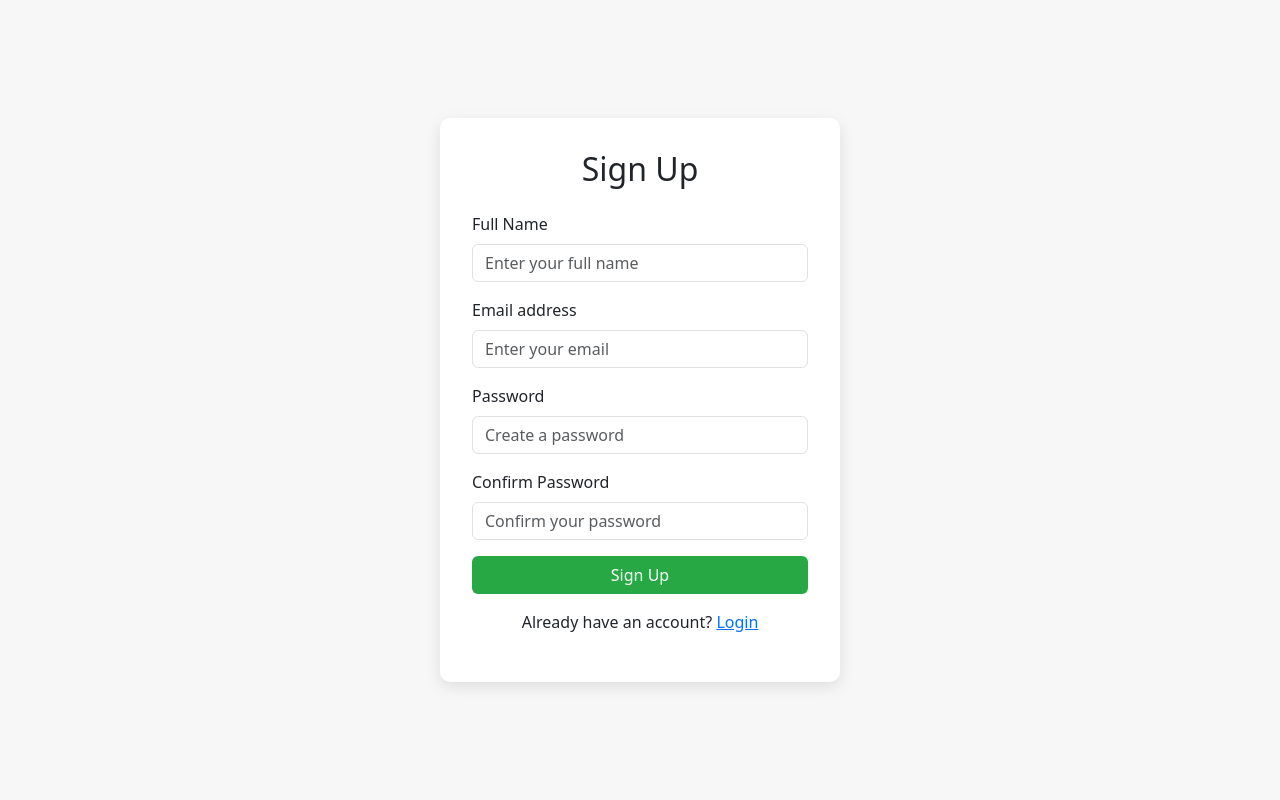
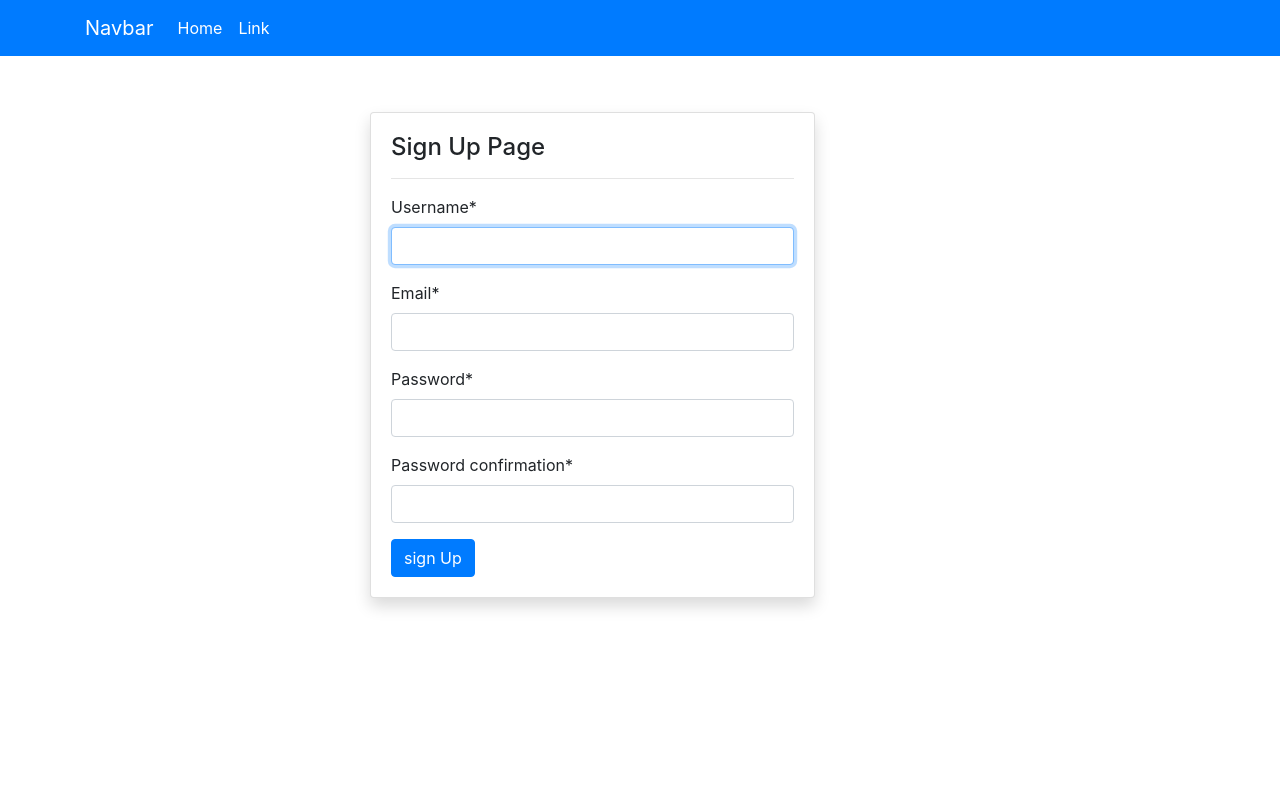
Before and after one commit to wd-princelathiya/my_blog_app, a Django app: template templates/users/sign_up.html in a window 1280 px wide. Run offline with Django 5.2, Linux system fonts and the light colour scheme; the template is opened without the code that fills it: values that come from a table or form of the project are taken from there, others are empty; some libraries are stand-ins or nearby versions.

Commit message:
backend support for sign up

```diff
--- a/blogapp/urls.py
+++ b/blogapp/urls.py
@@ -5,5 +5,5 @@ from django.urls import path , include
 urlpatterns = [
     path("admin/", admin.site.urls),
     path('' , include('blog.urls')),
-    path('users/' ,include('users.urls')),
+    path('' ,include('users.urls')),
 ]
--- a/templates/blog/index.html
+++ b/templates/blog/index.html
@@ -1,4 +1,6 @@
 {% extends 'partials/base.html' %}
+
+{% block title %} Home Page {% endblock %}
 
 {% load crispy_forms_tags %}
 
--- a/templates/partials/base.html
+++ b/templates/partials/base.html
@@ -8,7 +8,7 @@
     <!-- Bootstrap CSS -->
     <link rel="stylesheet" href="https://cdn.jsdelivr.net/npm/bootstrap@4.6.2/dist/css/bootstrap.min.css" integrity="sha384-xOolHFLEh07PJGoPkLv1IbcEPTNtaed2xpHsD9ESMhqIYd0nLMwNLD69Npy4HI+N" crossorigin="anonymous">
 
-    <title>Index Page</title>
+    <title>{% block title %}  {% endblock %} </title>
   </head>
   <body>
 
--- a/templates/users/sign_up.html
+++ b/templates/users/sign_up.html
@@ -1,73 +1,27 @@
-<!DOCTYPE html>
-<html lang="en">
-<head>
-    <meta charset="UTF-8">
-    <meta name="viewport" content="width=device-width, initial-scale=1.0">
-    <title>Sign Up Page</title>
-    <link href="https://cdn.jsdelivr.net/npm/bootstrap@5.3.0-alpha3/dist/css/bootstrap.min.css" rel="stylesheet">
-    <style>
-        body {
-            background-color: #f7f7f7;
-            height: 100vh;
-            display: flex;
-            justify-content: center;
-            align-items: center;
-        }
-        .signup-container {
-            background-color: white;
-            padding: 2rem;
-            border-radius: 10px;
-            box-shadow: 0 5px 15px rgba(0, 0, 0, 0.1);
-            width: 100%;
-            max-width: 400px;
-        }
-        .form-control:focus {
-            box-shadow: none;
-            border-color: #28a745;
-        }
-        .btn-custom {
-            background-color: #28a745;
-            color: white;
-        }
-        .btn-custom:hover {
-            background-color: #218838;
-        }
-        .signup-header {
-            text-align: center;
-            margin-bottom: 1.5rem;
-        }
-    </style>
-</head>
-<body>
+{% extends 'partials/base.html' %}
 
-<div class="signup-container">
-    <h2 class="signup-header">Sign Up</h2>
-    <form>
-        <div class="mb-3">
-            <label for="fullname" class="form-label">Full Name</label>
-            <input type="text" class="form-control" id="fullname" placeholder="Enter your full name" required>
+{% block title %} Sign Up Page {% endblock %}
+
+{% load crispy_forms_tags %}
+
+{% block content %}
+
+<div class="container">
+    <div class="row mt-5 pt-5">
+        <div class="col-md-5 offset-md-3">
+            <div class="card shadow my-3">
+                <div class="card-body">
+                    <h4>Sign Up Page</h4>
+                    <hr>
+
+                    <form method="POST">
+                        {% csrf_token %}
+                        {{ form|crispy }}
+                        <input type="submit" class="btn btn-primary" value="sign Up">
+                    </form>
+                </div>
+            </div>
         </div>
-        <div class="mb-3">
-            <label for="email" class="form-label">Email address</label>
-            <input type="email" class="form-control" id="email" placeholder="Enter your email" required>
-        </div>
-        <div class="mb-3">
-            <label for="password" class="form-label">Password</label>
-            <input type="password" class="form-control" id="password" placeholder="Create a password" required>
-        </div>
-        <div class="mb-3">
-            <label for="confirm-password" class="form-label">Confirm Password</label>
-            <input type="password" class="form-control" id="confirm-password" placeholder="Confirm your password" required>
-        </div>
-        <div class="d-grid gap-2">
-            <button type="submit" class="btn btn-custom">Sign Up</button>
-        </div>
-        <div class="text-center mt-3">
-            <p>Already have an account? <a href="{% url 'users-log-in' %}">Login</a></p>
-        </div>
-    </form>
 </div>
 
-<script src="https://cdn.jsdelivr.net/npm/bootstrap@5.3.0-alpha3/dist/js/bootstrap.bundle.min.js"></script>
-</body>
-</html>
+{% endblock %}
--- /dev/null
+++ b/users/forms.py
@@ -0,0 +1,17 @@
+from django.contrib.auth.forms import UserCreationForm
+from django.contrib.auth.models import User
+from django import forms
+
+class SignUpForm(UserCreationForm):
+    email = forms.EmailField(max_length=200, help_text='Required')
+
+    class Meta:
+        model = User
+        fields = ('username', 'email', 'password1', 'password2')
+
+    def __init__(self, *args, **kwargs):
+        super().__init__(*args, **kwargs)  # Correct call to super()
+
+        # Remove help text for the fields
+        for fieldname in ['username', 'email', 'password1', 'password2']:
+            self.fields[fieldname].help_text = None
--- a/users/urls.py
+++ b/users/urls.py
@@ -3,5 +3,4 @@ from django.urls import path
 
 urlpatterns = [
     path('signup' , views.sign_up , name = 'users-sign-up'),
-    path('login' , views.login , name = 'users-log-in'),
 ]
```
Also changed, not shown: templates/users/login.html (deleted, +0 -71 lines), users/views.py (+16 -4 lines), db.sqlite3.
